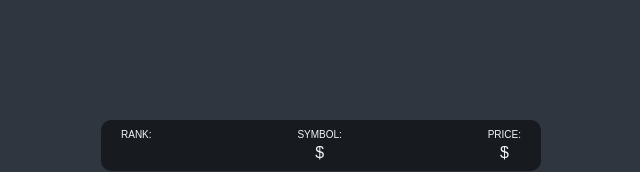
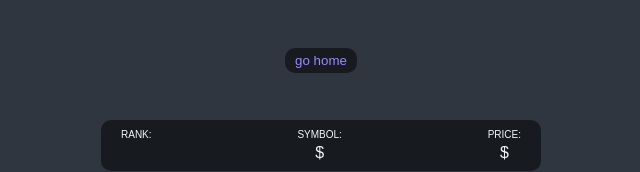
Before and after one commit to wlwl0219/react-masterclass, a React (Create React App) app: page /react-masterclass/1 in a window 1280 px wide. Shown: the top 172 px of the page, without its empty margins (319-959 px from the left). Built offline with nearby package versions, Linux system fonts and the light colour scheme; no server answers.

Commit message:
create home btn

```diff
--- a/src/screens/Coin.tsx
+++ b/src/screens/Coin.tsx
@@ -6,6 +6,7 @@ import {
   Outlet,
   Link,
   useMatch,
+  useNavigate
 } from "react-router-dom";
 import styled from "styled-components";
 import { fetchCoinInfo, fetchCoinTickers } from "../api";
@@ -26,6 +27,14 @@ const Header = styled.header`
 const Title = styled.h1`
   font-size: 32px;
   color: ${(props) => props.theme.accentColor};
+`;
+
+const HomeBtn = styled.button`
+  background-color: rgba(0, 0, 0, 0.5);
+  color: ${(props) => props.theme.accentColor};
+  border: none;
+  border-radius: 10px;
+  padding: 5px 10px;
 `;
 
 const Loader = styled.span`
@@ -139,6 +148,11 @@ function Coin() {
   const { state } = useLocation();
   const priceMatch = useMatch("/:coinId/price");
   const chartMatch = useMatch("/:coinId/chart");
+  const navigate = useNavigate();
+
+  const goToHome = () => {
+    navigate("/react-masterclass");
+  };
 
   const { isLoading: infoLoading, data: infoData } = useQuery<InfoData>(
     ["info", coinId],
@@ -162,6 +176,7 @@ function Coin() {
         </title>
       </Helmet>
       <Header>
+        <HomeBtn onClick={goToHome}>go home</HomeBtn>
         <Title>
         {state?.name ? state.name : loading ? "Loading..." : infoData?.name}
         </Title>
```
